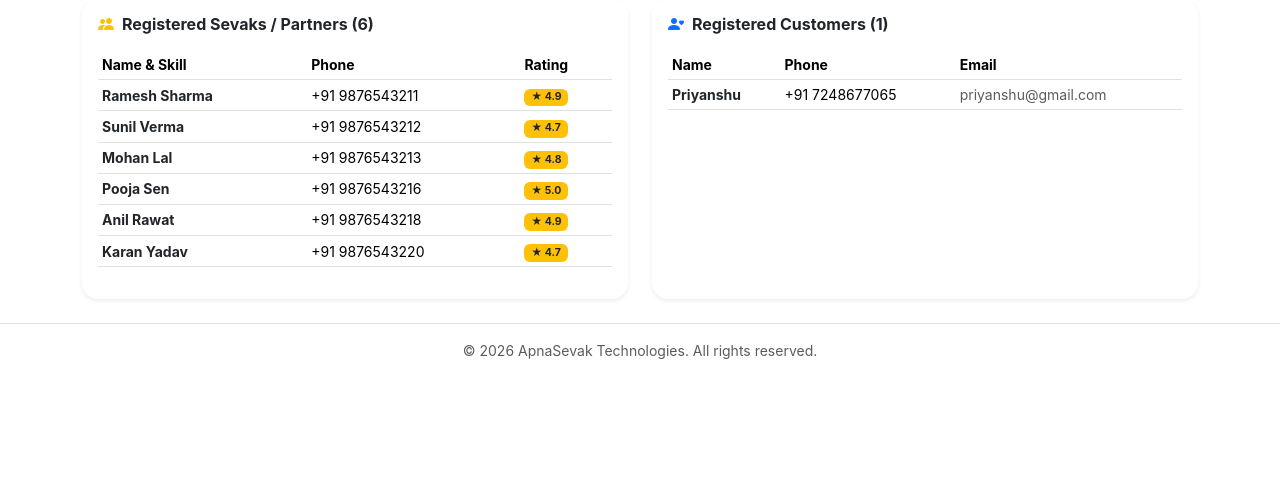
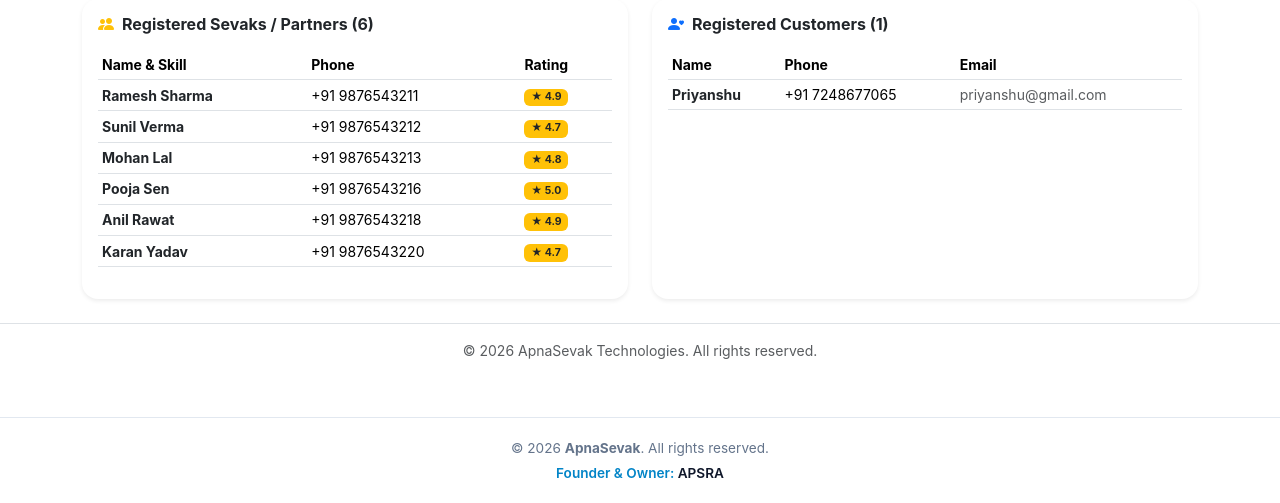
Before and after one commit to Priyu7/apnasevak, a Flask app: page /admin in a window 1280 px wide. Shown: the part 599-1102 px from the top of the page. Before the commit the page ends 958 px from the top, so only its background shows below. Run offline with Flask 3, Linux system fonts and the light colour scheme; a user stored in the database is signed in; data comes from the database, SQL or seed files in the repository; data that the repository does not hold is empty.

Commit message:
Add owner name in global footer

```diff
--- a/templates/base.html
+++ b/templates/base.html
@@ -98,5 +98,11 @@
 
     <!-- Bootstrap Bundle JS -->
     <script src="https://cdn.jsdelivr.net/npm/bootstrap@5.3.2/dist/js/bootstrap.bundle.min.js"></script>
+    <footer style="text-align: center; padding: 20px 0; margin-top: 40px; border-top: 1px solid #E2E8F0; color: #64748B; font-size: 0.85rem;">
+    <p style="margin: 0;">&copy; 2026 <strong>ApnaSevak</strong>. All rights reserved.</p>
+    <p style="margin: 4px 0 0 0; font-weight: 600; color: #0284C7;">
+        Founder & Owner: <span style="color: #0F172A;">APSRA</span>
+    </p>
+</footer>
 </body>
 </html>
```
